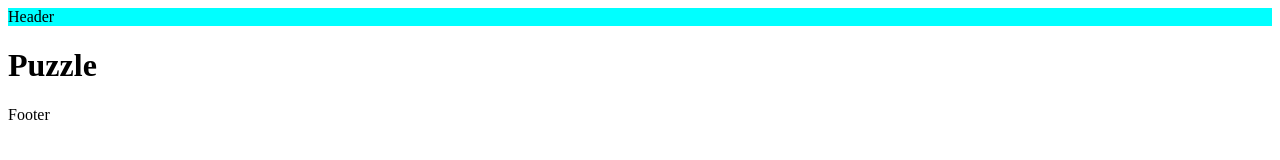
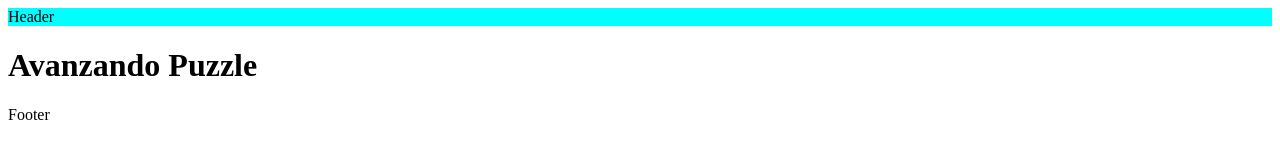
Before and after one commit to Verop87/Prueba-de-repositorio, a plain HTML site: page index.html in a window 1280 px wide. Drawn offline with Linux system fonts and the light colour scheme.

Commit message:
Cambiando el titulo de mi proyecto

```diff
--- a/index.html
+++ b/index.html
@@ -9,7 +9,7 @@
     <script src="js/script.js"></script>
 </head>
 <body>
-    <h1>Puzzle</h1>
+    <h1>Avanzando Puzzle</h1>
 </body>
 <Footer>Footer</Footer>
 </html>
```
